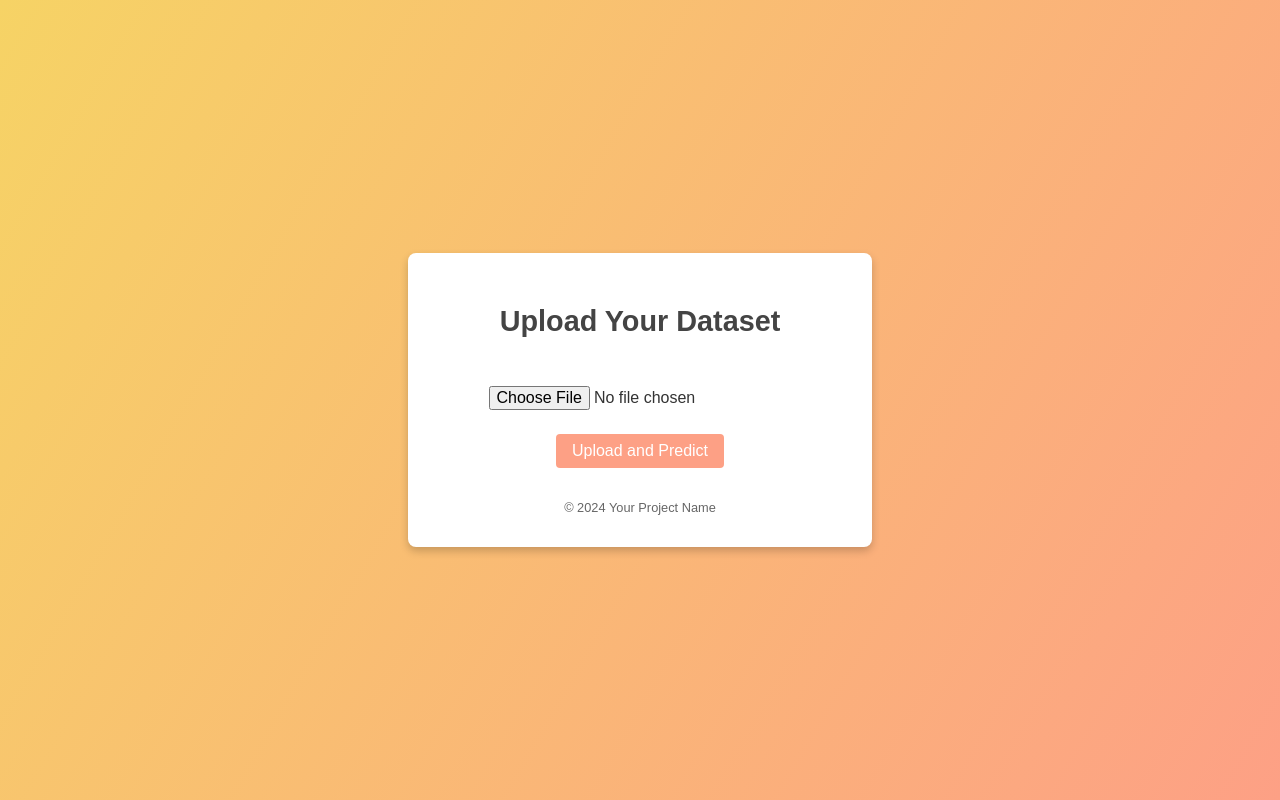
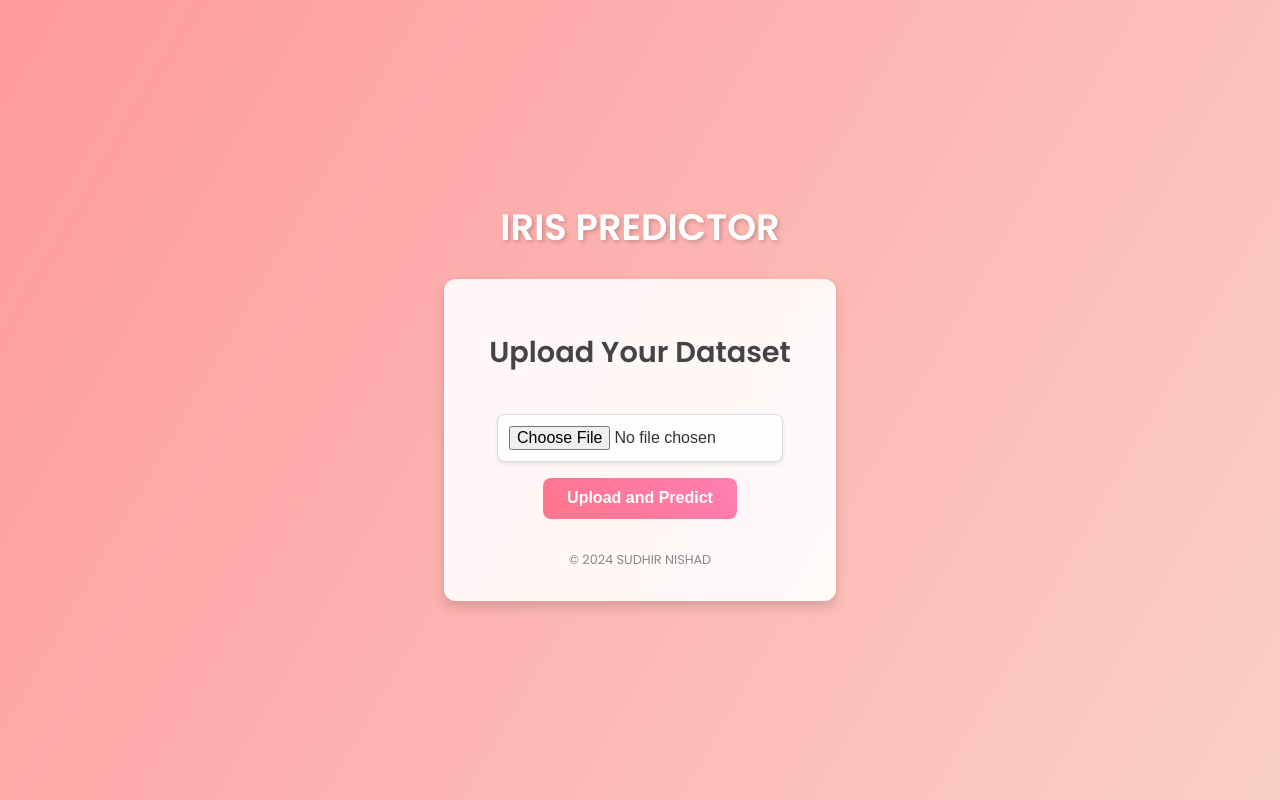
Before and after one commit to Sudhir-Nishad/Iris-CSV-Prediction, a Flask app: page / in a window 1280 px wide. Run offline with Flask 3, Linux system fonts and the light colour scheme; parts of the project's set-up code (start-up, migrations or seed data) failed here and were passed over.

Commit message:
final done

```diff
--- a/predicted/predicted_new_iris_data.csv
+++ b/predicted/predicted_new_iris_data.csv
@@ -19,3 +19,4 @@ sepal length (cm),sepal width (cm),petal length (cm),petal width (cm),Prediction
 5.1,3.5,1.4,0.3,0
 5.7,3.8,1.7,0.3,0
 5.1,3.8,1.5,0.3,0
+5.7,3.0,4.2,1.2,1
--- a/templates/index.html
+++ b/templates/index.html
@@ -5,32 +5,46 @@
     <meta name="viewport" content="width=device-width, initial-scale=1.0">
     <title>CSV Prediction</title>
     <link rel="icon" type="image/png" href="/logo.png">
+    <link href="https://fonts.googleapis.com/css2?family=Poppins:wght@400;600&display=swap" rel="stylesheet">
 
     <style>
         body {
-            font-family: Arial, sans-serif;
-            background: linear-gradient(120deg, #f6d365, #fda085);
+            font-family: 'Poppins', sans-serif;
+            background: linear-gradient(120deg, #ff9a9e, #fad0c4);
             margin: 0;
             padding: 0;
             display: flex;
             justify-content: center;
             align-items: center;
             height: 100vh;
+            animation: gradient-animation 10s ease infinite;
             color: #333;
         }
+        @keyframes gradient-animation {
+            0% { background-position: 0% 50%; }
+            50% { background-position: 100% 50%; }
+            100% { background-position: 0% 50%; }
+        }
         .container {
-            background-color: white;
+            background-color: rgba(255, 255, 255, 0.9);
             padding: 2rem;
-            border-radius: 8px;
-            box-shadow: 0 4px 8px rgba(0, 0, 0, 0.2);
+            border-radius: 12px;
+            box-shadow: 0 6px 12px rgba(0, 0, 0, 0.15);
             text-align: center;
             width: 100%;
-            max-width: 400px;
+            max-width: 450px;
+            animation: fade-in 1.5s ease;
+            box-sizing: border-box;
+        }
+        @keyframes fade-in {
+            from { opacity: 0; transform: translateY(20px); }
+            to { opacity: 1; transform: translateY(0); }
         }
         h1 {
             font-size: 1.8rem;
             margin-bottom: 1.5rem;
             color: #444;
+            font-weight: 600;
         }
         form {
             display: flex;
@@ -39,38 +53,59 @@
         }
         input[type="file"] {
             margin: 1rem 0;
-            padding: 0.5rem;
+            padding: 0.7rem;
             font-size: 1rem;
-
+            border-radius: 8px;
+            border: 1px solid #ddd;
+            width: 80%;
+            text-align: center;
+            background-color: #fefefe;
+            box-shadow: 0 2px 4px rgba(0, 0, 0, 0.1);
         }
         button {
-            background-color: #fda085;
+            background: linear-gradient(45deg, #ff758c, #ff7eb3);
             border: none;
             color: white;
             font-size: 1rem;
-            padding: 0.5rem 1rem;
-            border-radius: 4px;
+            font-weight: 600;
+            padding: 0.7rem 1.5rem;
+            border-radius: 8px;
             cursor: pointer;
-            transition: background-color 0.3s ease;
+            transition: all 0.3s ease;
         }
         button:hover {
-            background-color: #f6d365;
+            transform: translateY(-2px);
+            background: linear-gradient(45deg, #ff92a6, #ff8fba);
+            box-shadow: 0 4px 8px rgba(0, 0, 0, 0.2);
         }
         footer {
             margin-top: 2rem;
             font-size: 0.8rem;
-            color: #666;
+            color: #888;
+        }
+        .title_name {
+            font-size: 2.3rem;
+            text-align: center;
+            font-family: 'Poppins', sans-serif;
+            font-weight: 700;
+            color: white;
+            margin-bottom: 1.5rem;
+            text-shadow: 2px 2px 4px rgba(0, 0, 0, 0.2);
+
         }
     </style>
 </head>
 <body>
+    <div>
+        <div class="title_name">IRIS PREDICTOR</div>
         <div class="container">
             <h1>Upload Your Dataset</h1>
             <form action="/predict" method="post" enctype="multipart/form-data">
                 <input type="file" name="file" accept=".csv, .xls, .xlsx" required>
                 <button type="submit">Upload and Predict</button>
             </form>
-        <footer>© 2024 Your Project Name</footer>
+            <footer>© 2024 SUDHIR NISHAD </footer>
+        </div>
     </div>
 </body>
 </html>
--- a/uploads/new_iris_data.csv
+++ b/uploads/new_iris_data.csv
@@ -19,3 +19,4 @@ sepal length (cm),sepal width (cm),petal length (cm),petal width (cm)
 5.1,3.5,1.4,0.3
 5.7,3.8,1.7,0.3
 5.1,3.8,1.5,0.3
+5.7,3.0,4.2,1.2
```
Lines whose indentation alone changed are shown as unchanged.
